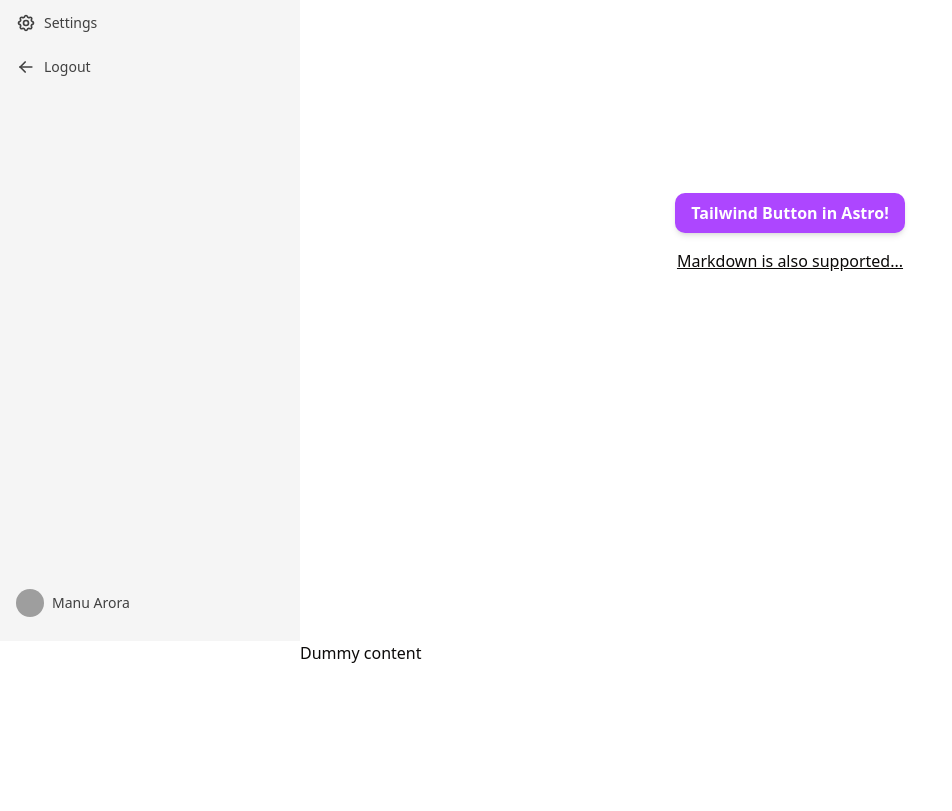
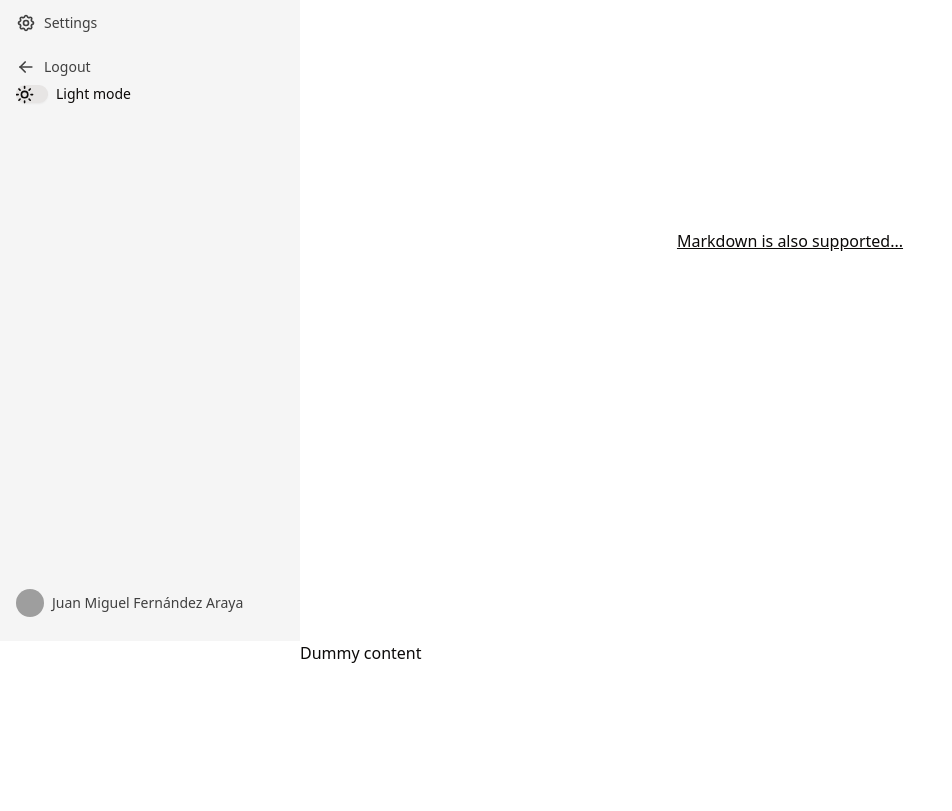
Before and after one commit to 9ero/portfolio-jfernandez-2025, an Astro site: page / in a window 1280 px wide. Shown: the part 159-970 px from the top of the page, without its empty margins (0-952 px from the left). Built offline with nearby package versions, Linux system fonts and the light colour scheme; Astro itself is replaced by a stand-in of ours; grey boxes are pictures that could not be loaded.

Commit message:
Refactor header and add theme toggle switch
Moved SidebarHeader to Header directory and updated imports. Added ModeToggle component for theme switching using Radix UI's Switch and Label primitives. Removed Button.astro and its usage from index.astro. Updated SidebarHeader to show new branding and user label.

```diff
--- a/package.json
+++ b/package.json
@@ -11,6 +11,8 @@
   "dependencies": {
     "@astrojs/mdx": "^4.3.1",
     "@astrojs/react": "^4.3.0",
+    "@radix-ui/react-label": "^2.1.7",
+    "@radix-ui/react-switch": "^1.2.5",
     "@tabler/icons-react": "^3.34.1",
     "@tailwindcss/vite": "^4.1.3",
     "@types/canvas-confetti": "^1.9.0",
--- a/src/components/Button.astro
+++ /dev/null
@@ -1,19 +0,0 @@
----
-// Click button, get confetti!
-// Styled by Tailwind :)
----
-
-<button
-	class="appearance-none py-2 px-4 bg-purple-500 text-white font-semibold rounded-lg shadow-md hover:bg-purple-700 focus:outline-none focus:ring-2 focus:ring-purple-400 focus:ring-opacity-75"
->
-	<slot />
-</button>
-
-<script>
-	import confetti from 'canvas-confetti';
-	const button = document.body.querySelector('button');
-
-	if (button) {
-		button.addEventListener('click', () => confetti());
-	}
-</script>
--- a/src/components/Header.astro
+++ b/src/components/Header.astro
@@ -1,5 +1,5 @@
 ---
-import {SidebarHeader} from '@/components/SidebarHeader';
+import {SidebarHeader} from '@/components/Header/SidebarHeader';
 ---
 <script is:inline>
 	const getThemePreference = () => {
@@ -19,4 +19,5 @@ import {SidebarHeader} from '@/components/SidebarHeader';
 		observer.observe(document.documentElement, { attributes: true, attributeFilter: ['class'] });
 	}
 </script>
+
 <SidebarHeader client:load/>
--- a/src/components/SidebarHeader.tsx
+++ b/src/components/Header/SidebarHeader.tsx
@@ -8,6 +8,7 @@ import {
   IconUserBolt,
 } from "@tabler/icons-react";
 import { motion } from "motion/react";
+import { ModeToggle } from "@/components/Header/SwitchThemeToggle";
 
 
 export function SidebarHeader() {
@@ -55,11 +56,12 @@ export function SidebarHeader() {
                 <SidebarLink key={idx} link={link} />
               ))}
             </div>
+            <ModeToggle />
           </div>
           <div>
             <SidebarLink
               link={{
-                label: "Manu Arora",
+                label: "Juan Miguel Fernández Araya",
                 href: "#",
                 icon: (
                   <img
@@ -90,7 +92,7 @@ export const Logo = () => {
         animate={{ opacity: 1 }}
         className="font-medium whitespace-pre text-black dark:text-white"
       >
-        Acet Labs
+        jfernandez.dev
       </motion.span>
     </a>
   );
--- /dev/null
+++ b/src/components/Header/SwitchThemeToggle.tsx
@@ -0,0 +1,39 @@
+
+import { Moon, Sun } from "lucide-react"
+import { useState, useEffect } from "react"
+import { SwitchTheme } from "@/components/ui/switch"
+import {Label} from "@/components/ui/label"
+
+export function ModeToggle() {
+  const [theme, setThemeState] = useState<
+    "theme-light" | "dark" | "system"
+  >("theme-light")
+
+  useEffect(() => {
+    const isDarkMode = document.documentElement.classList.contains("dark")
+    setThemeState(isDarkMode ? "dark" : "theme-light")
+  }, [])
+
+  useEffect(() => {
+    const isDark =
+      theme === "dark" ||
+      (theme === "system" &&
+        window.matchMedia("(prefers-color-scheme: dark)").matches)
+    document.documentElement.classList[isDark ? "add" : "remove"]("dark")
+  }, [theme])
+
+  return (
+    <div className="flex items-center space-x-2">
+          <SwitchTheme id="theme-mode"
+          checked={theme === "dark"}
+          onCheckedChange={(checked) => {
+            setThemeState(checked ? "dark" : "theme-light")
+          }}
+           />
+          <Label htmlFor="theme-mode" onClick={() => {
+            setThemeState(theme === "dark" ? "theme-light" : "dark")
+          }}>{theme === "dark" ? "Dark mode" : "Light mode"}</Label>
+    </div>
+
+  )
+}
--- /dev/null
+++ b/src/components/ui/label.tsx
@@ -0,0 +1,22 @@
+import * as React from "react"
+import * as LabelPrimitive from "@radix-ui/react-label"
+
+import { cn } from "@/lib/utils"
+
+function Label({
+  className,
+  ...props
+}: React.ComponentProps<typeof LabelPrimitive.Root>) {
+  return (
+    <LabelPrimitive.Root
+      data-slot="label"
+      className={cn(
+        "flex items-center gap-2 text-sm leading-none font-medium select-none group-data-[disabled=true]:pointer-events-none group-data-[disabled=true]:opacity-50 peer-disabled:cursor-not-allowed peer-disabled:opacity-50",
+        className
+      )}
+      {...props}
+    />
+  )
+}
+
+export { Label }
--- /dev/null
+++ b/src/components/ui/switch.tsx
@@ -0,0 +1,33 @@
+import * as React from "react"
+import * as SwitchPrimitive from "@radix-ui/react-switch"
+import { Moon, Sun } from "lucide-react"
+
+import { cn } from "@/lib/utils"
+
+function SwitchTheme({
+  className,
+  ...props
+}: React.ComponentProps<typeof SwitchPrimitive.Root>) {
+  return (
+    <SwitchPrimitive.Root
+      data-slot="switch"
+      className={cn(
+        "peer data-[state=checked]:bg-primary data-[state=unchecked]:bg-input focus-visible:border-ring focus-visible:ring-ring/50 dark:data-[state=unchecked]:bg-input/80 inline-flex h-[1.15rem] w-8 shrink-0 items-center rounded-full border border-transparent shadow-xs transition-all outline-none focus-visible:ring-[3px] disabled:cursor-not-allowed disabled:opacity-50",
+        className
+      )}
+      {...props}
+    >
+      <SwitchPrimitive.Thumb
+        data-slot="switch-thumb"
+        className={cn(
+          "pointer-events-none flex items-center justify-center size-4 rounded-full ring-0 transition-transform data-[state=checked]:translate-x-[calc(100%-2px)] data-[state=unchecked]:translate-x-0 relative"
+        )}
+      >
+        <Sun className="h-[1.2rem] w-[1.2rem] scale-100 rotate-0 transition-all dark:scale-0 dark:-rotate-90 absolute" />
+        <Moon className="h-[1.2rem] w-[1.2rem] text-secondary fill-secondary scale-0 rotate-90 transition-all dark:scale-100 dark:rotate-0 absolute pr-0.5 pb-0.5" />
+      </SwitchPrimitive.Thumb>
+    </SwitchPrimitive.Root>
+  )
+}
+
+export { SwitchTheme }
--- a/src/pages/index.astro
+++ b/src/pages/index.astro
@@ -1,7 +1,6 @@
 ---
 import '../styles/global.css';
 // Component Imports
-import Button from '../components/Button.astro';
 import Layout from '@/layouts/main.astro';
 
 // Full Astro Component Syntax:
@@ -12,7 +11,6 @@ import Layout from '@/layouts/main.astro';
 
 	<Layout content={{title: 'Home'}}>
 		<div class="grid place-items-center h-screen content-center">
-			<Button>Tailwind Button in Astro!</Button>
 			<a href="/markdown-page" class="p-4 underline">Markdown is also supported...</a>
 		</div>
 		<div class="h-screen">
```
Also changed, not shown: pnpm-lock.yaml.
